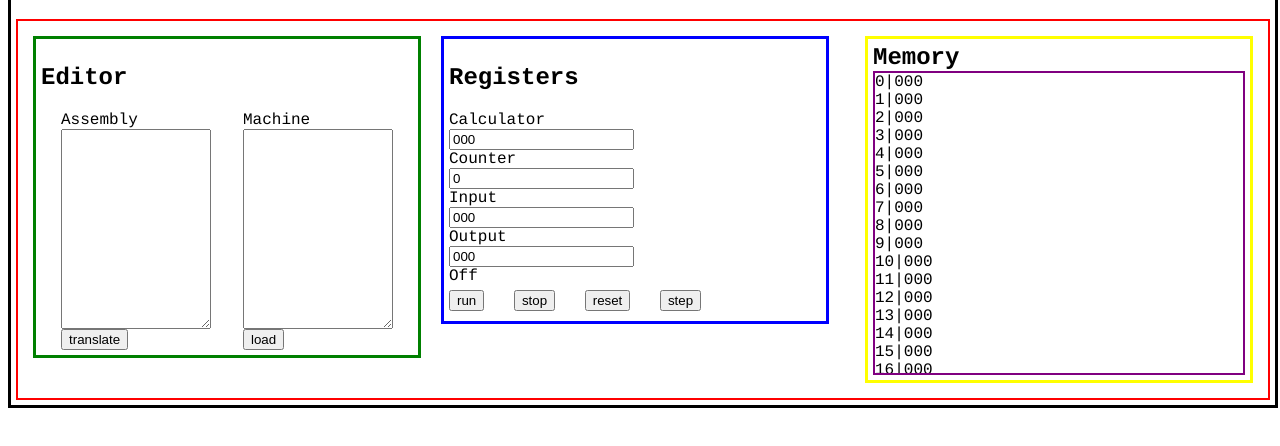
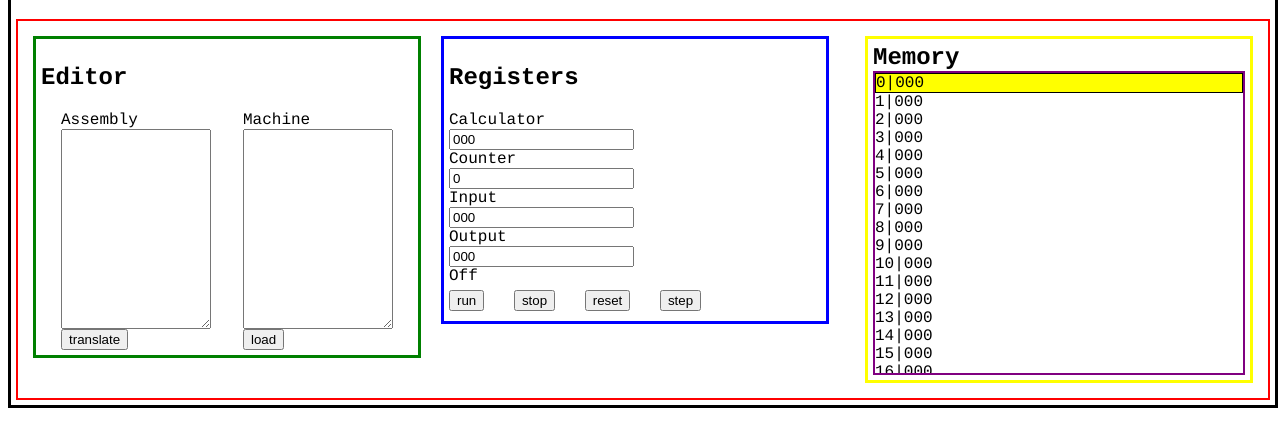
Before and after one commit to hugoestr/lmc, a plain HTML site: page UI/machine_ui.html in a window 1280 px wide. Shown: the part 72-518 px from the top of the page. Drawn offline with Linux system fonts and the light colour scheme.

Commit message:
Added a stepped highlighter for LMC

```diff
--- a/UI/machine_ui.html
+++ b/UI/machine_ui.html
@@ -68,6 +68,13 @@
         margin-left: 0px;
       }
 
+      .highlighted {
+        background-color: yellow;
+        border-style: solid;
+        border-width: 1px;
+        border-color: black;
+      }
+
       </style>
 <script type="text/javascript" src="jquery-1.4.2.js"/></script>
 <script type="text/javascript" src="../qunit/qunit.js"></script>
@@ -92,6 +99,7 @@
       $("#on-off-label").html("On");
       c.Run();
       updateState(c);
+      $("#on-off-label").html("Off");
     });
 
     $("#step").click(function(){
@@ -119,6 +127,15 @@
 
     $("#input").val(computer.input.bits());
     $("#output").val(computer.output.bits());
+
+    highlightMemory();
+  }
+
+  function highlightMemory(){
+    var highlightedMemoryCell = "#memory-address-" + c.counter;
+
+    $(".memory-byte").removeClass("highlighted");
+    $(highlightedMemoryCell).addClass("highlighted");
   }
 
   function memory_markup(c){
```
